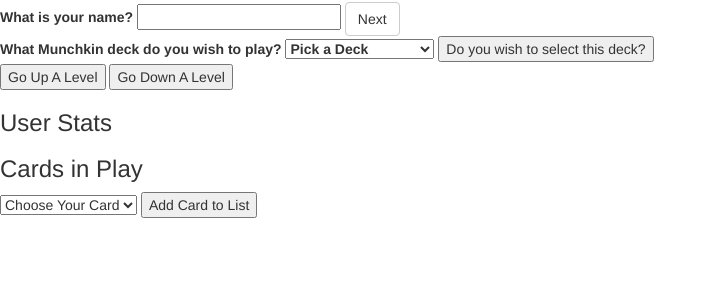
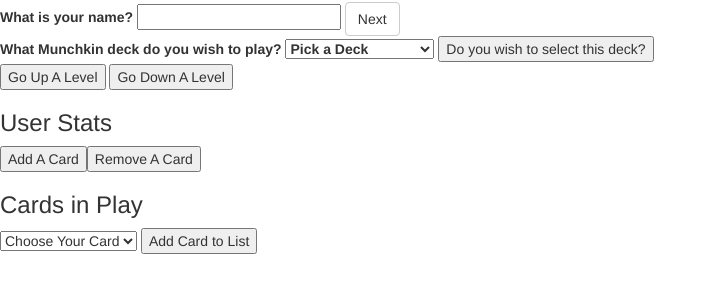
Before and after one commit to VeritasX/Munchkin-Character-Strength-and-Level-Calculator, a website: page index.html in a window 1280 px wide. Shown: the part 68-360 px from the top of the page, without its empty margins (0-717 px from the left). Drawn offline with nearby package versions, Linux system fonts and the light colour scheme.

Commit message:
added functionality for being able to hide and show the add card, remove card buttons

```diff
--- a/index.html
+++ b/index.html
@@ -39,7 +39,7 @@
 <!-- This will contain the users Stats -->
 
 </section>
-
+<div class="cardEditors"><button type="button" onclick="setUpDecks.hideElements('.chooseCard')">Add A Card</button><button type="button">Remove A Card</button></div>
 <section class="CardsInPlay">
             <h3>Cards in Play</h3>
 
--- a/js/uimethods.js
+++ b/js/uimethods.js
@@ -3,8 +3,9 @@
  */
 'use strict'
 var setUpDecks={
-    hideElements:function(id){
-        $(id).hide();
+    hideElements:function(id) {
+        var itemId=$(id);
+        itemId.toggle();
     },
     userRefresh: function(){
         $('.userDisplay').remove();
```
